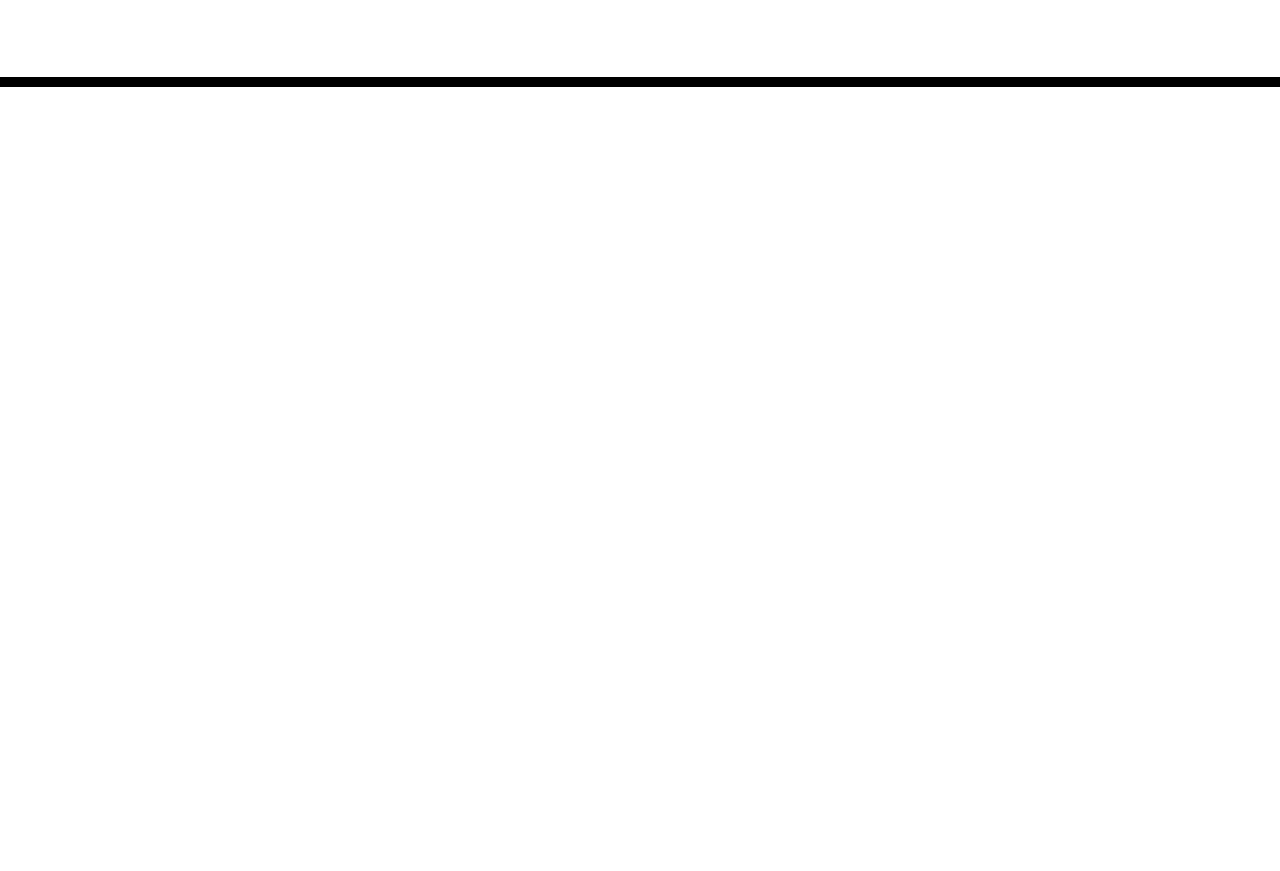
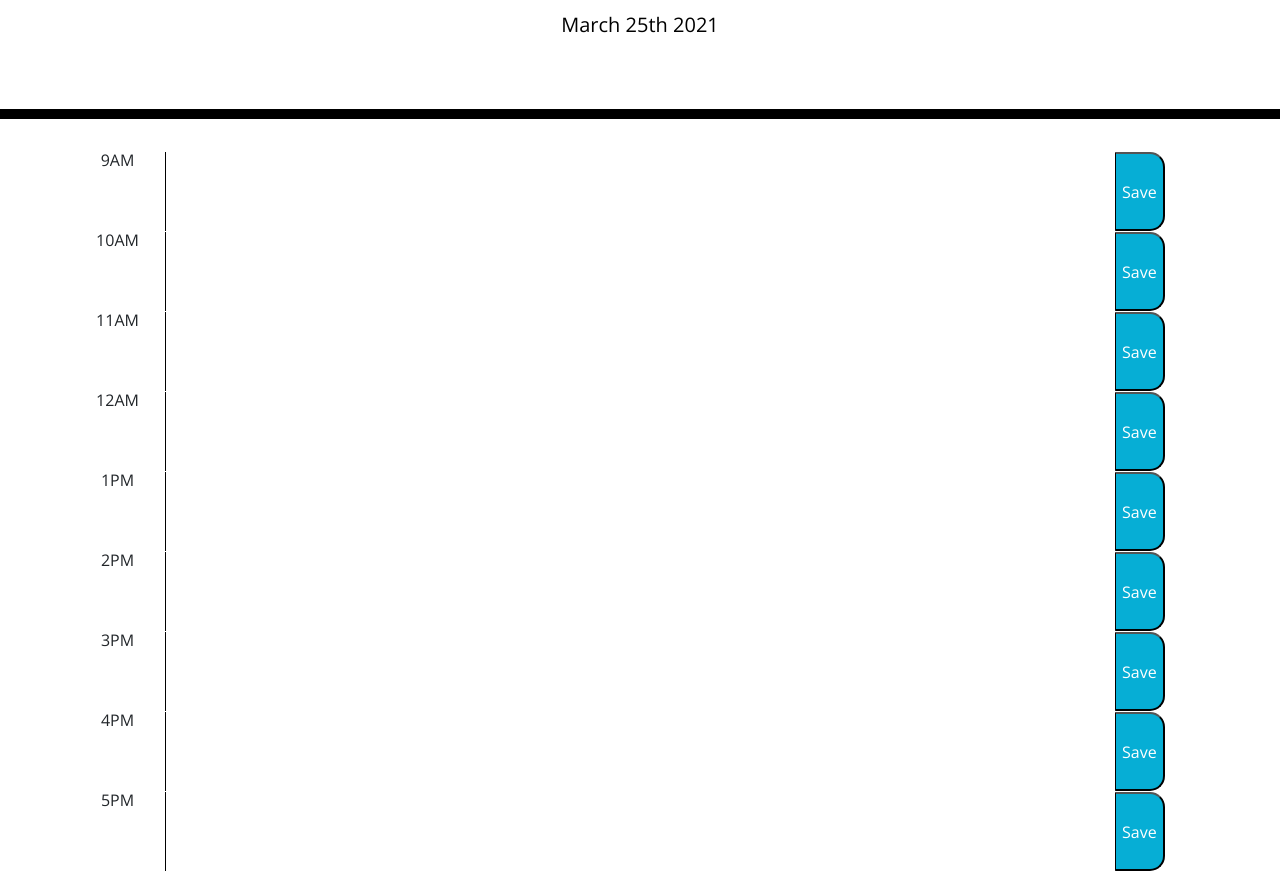
Before and after one commit to JosieMald/event-calendar, a plain HTML site: page index.html in a window 1280 px wide. Shown: the part 181-1052 px from the top of the page. Before the commit the page ends 800 px from the top, so only its background shows below. Drawn offline with nearby package versions, Linux system fonts and the light colour scheme.

Commit message:
Add html divs and classes and began JS code.

```diff
--- a/index.html
+++ b/index.html
@@ -29,11 +29,57 @@
       <p id="currentDay" class="lead"></p>
     </header>
     <div class="container">
+      <div class="row time-block" id="hour-9">
+        <div class="col-1">9AM</div>
+        <textarea class="col-10 description"></textarea>
+        <button class="saveBtn">Save</button>
+      </div>
+      <div class="row time-block" id="hour-10">
+        <div class="col-1">10AM</div>
+        <textarea class="col-10 description"></textarea>
+        <button class="saveBtn">Save</button>
+      </div>
+      <div class="row time-block" id="hour-11">
+        <div class="col-1">11AM</div>
+        <textarea class="col-10 description"></textarea>
+        <button class="saveBtn">Save</button>
+      </div>
+      <div class="row time-block" id="hour-12">
+        <div class="col-1">12AM</div>
+        <textarea class="col-10 description"></textarea>
+        <button class="saveBtn">Save</button>
+      </div>
+      <div class="row time-block" id="hour-13">
+        <div class="col-1">1PM</div>
+        <textarea class="col-10 description"></textarea>
+        <button class="saveBtn">Save</button>
+      </div>
+      <div class="row time-block" id="hour-14">
+        <div class="col-1">2PM</div>
+        <textarea class="col-10 description"></textarea>
+        <button class="saveBtn">Save</button>
+      </div>
+      <div class="row time-block" id="hour-15">
+        <div class="col-1">3PM</div>
+        <textarea class="col-10 description"></textarea>
+        <button class="saveBtn">Save</button>
+      </div>
+      <div class="row time-block" id="hour-16">
+        <div class="col-1">4PM</div>
+        <textarea class="col-10 description"></textarea>
+        <button class="saveBtn">Save</button>
+      </div>
+      <div class="row time-block" id="hour-17">
+        <div class="col-1">5PM</div>
+        <textarea class="col-10 description"></textarea>
+        <button class="saveBtn">Save</button>
+      </div>
       <!-- Timeblocks go here -->
     </div>
 
     <script src="https://cdnjs.cloudflare.com/ajax/libs/jquery/3.2.1/jquery.min.js"></script>
     <script src="https://cdnjs.cloudflare.com/ajax/libs/moment.js/2.24.0/moment.min.js"></script>
+    <script src="luxon.js"></script>
     <script src="script.js"></script>
   </body>
 </html>
--- a/script.js
+++ b/script.js
@@ -0,0 +1,32 @@
+$(document).ready(function (){
+    var currentDateTime = moment().format("MMMM Do YYYY");
+    console.log(currentDateTime);
+    var dateDisplay = $("<h5>").text(currentDateTime);
+    $(".jumbotron").append(dateDisplay);
+    $(".saveBtn").on("click", function(){
+        var activity = $(this).siblings(".description").val();
+        console.log(activity);
+        var hour = $(this).parent().attr("id");
+        console.log(hour);
+        localStorage.setItem(hour, activity)
+    });
+    function colorCode () {
+        var momentHour = moment().hours();
+        console.log(momentHour);
+        $(".time-block").each(function () {
+            var blockHour = parseInt($(this).attr("id").split("-")[1]);
+            console.log(blockHour);
+
+        })
+    };
+    setInterval(colorCode, 60000);
+    $("#hour-9 .description").val(localStorage.getItem("hour-9"));
+    $("#hour-10 .description").val(localStorage.getItem("hour-10"));
+    $("#hour-11 .description").val(localStorage.getItem("hour-11"));
+    $("#hour-12 .description").val(localStorage.getItem("hour-12"));
+    $("#hour-13 .description").val(localStorage.getItem("hour-13"));
+    $("#hour-14 .description").val(localStorage.getItem("hour-14"));
+    $("#hour-15 .description").val(localStorage.getItem("hour-15"));
+    $("#hour-16 .description").val(localStorage.getItem("hour-16"));
+    $("#hour-17 .description").val(localStorage.getItem("hour-17"));
+})
```
